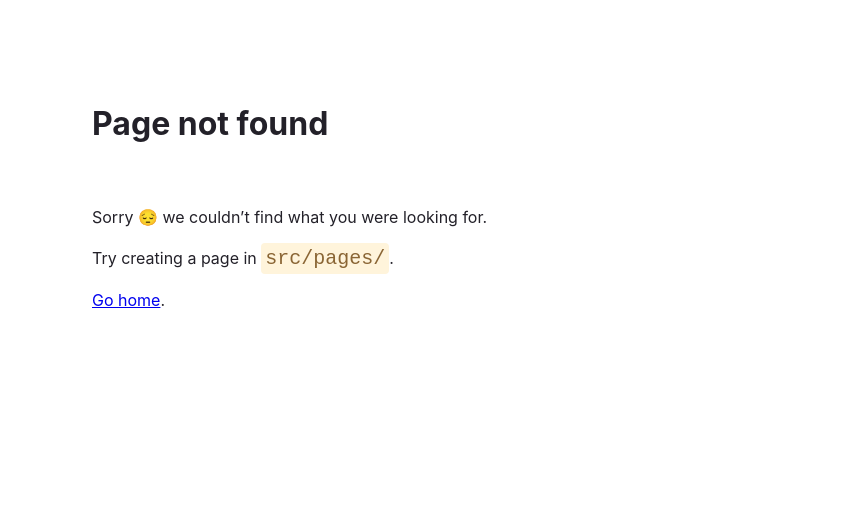
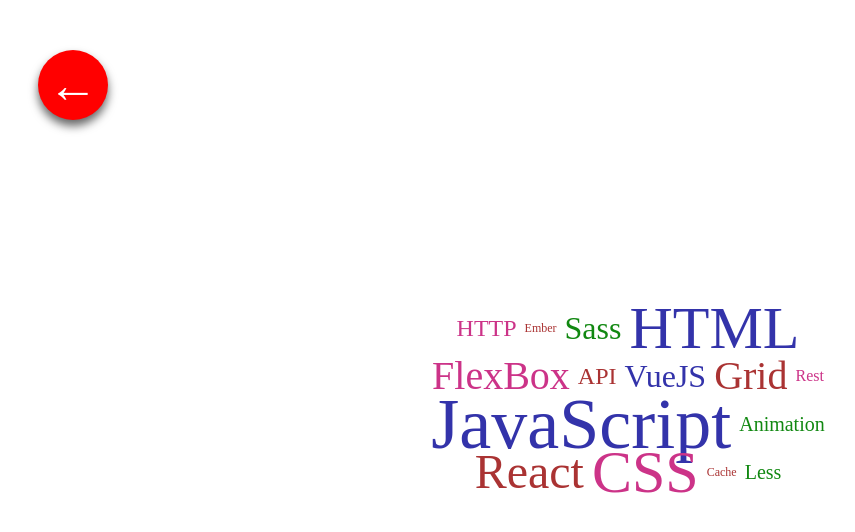
Before and after one commit to Borghese-Gladiator/Cool-Components, a Gatsby site: page /tag_cloud in a window 1280 px wide. Before the commit this address had no page. Shown: the whole page, without its empty margins (12-867 px from the left). Built offline with nearby package versions, Linux system fonts and the light colour scheme; Gatsby itself is replaced by a stand-in of ours.

Commit message:
create tag cloud component & page

```diff
--- /dev/null
+++ b/src/components/TagCloud/TagCloud.css
@@ -0,0 +1,86 @@
+html, body {
+    height: 100vh;
+    width: 100vw;
+    margin: 0;
+    padding: 0;
+    display: flex;
+    align-items: center;
+    justify-content: center;
+  }
+
+  ul.cloud {
+    list-style: none;
+    padding-left: 0;
+    display: flex;
+    flex-wrap: wrap;
+    align-items: center;
+    justify-content: center;
+    line-height: 2.75rem;
+    width: 450px;
+  }
+
+  ul.cloud a {
+    /*
+    Not supported by any browser at the moment :(
+    --size: attr(data-weight number);
+    */
+    --size: 4;
+    --color: #a33;
+    color: var(--color);
+    font-size: calc(var(--size) * 0.25rem + 0.5rem);
+    display: block;
+    padding: 0.125rem 0.25rem;
+    position: relative;
+    text-decoration: none;
+    /*
+    For different tones of a single color
+    opacity: calc((15 - (9 - var(--size))) / 15);
+    */
+  }
+
+  ul.cloud a[data-weight="1"] { --size: 1; }
+  ul.cloud a[data-weight="2"] { --size: 2; }
+  ul.cloud a[data-weight="3"] { --size: 3; }
+  ul.cloud a[data-weight="4"] { --size: 4; }
+  ul.cloud a[data-weight="5"] { --size: 6; }
+  ul.cloud a[data-weight="6"] { --size: 8; }
+  ul.cloud a[data-weight="7"] { --size: 10; }
+  ul.cloud a[data-weight="8"] { --size: 13; }
+  ul.cloud a[data-weight="9"] { --size: 16; }
+
+  ul[data-show-value] a::after {
+    content: " (" attr(data-weight) ")";
+    font-size: 1rem;
+  }
+
+  ul.cloud li:nth-child(2n+1) a { --color: #181; }
+  ul.cloud li:nth-child(3n+1) a { --color: #33a; }
+  ul.cloud li:nth-child(4n+1) a { --color: #c38; }
+
+  ul.cloud a:focus {
+    outline: 1px dashed;
+  }
+
+  ul.cloud a::before {
+    content: "";
+    position: absolute;
+    top: 0;
+    left: 50%;
+    width: 0;
+    height: 100%;
+    background: var(--color);
+    transform: translate(-50%, 0);
+    opacity: 0.15;
+    transition: width 0.25s;
+  }
+
+  ul.cloud a:focus::before,
+  ul.cloud a:hover::before {
+    width: 100%;
+  }
+
+  @media (prefers-reduced-motion) {
+    ul.cloud * {
+      transition: none !important;
+    }
+  }
--- /dev/null
+++ b/src/components/TagCloud/TagCloud.js
@@ -0,0 +1,26 @@
+import React from 'react';
+import './TagCloud.css';
+
+function TagCloud() {
+    return (
+        <ul class="cloud" role="navigation" aria-label="Webdev word cloud">
+            <li><a href="#" data-weight="4">HTTP</a></li>
+            <li><a href="#" data-weight="1">Ember</a></li>
+            <li><a href="#" data-weight="5">Sass</a></li>
+            <li><a href="#" data-weight="8">HTML</a></li>
+            <li><a href="#" data-weight="6">FlexBox</a></li>
+            <li><a href="#" data-weight="4">API</a></li>
+            <li><a href="#" data-weight="5">VueJS</a></li>
+            <li><a href="#" data-weight="6">Grid</a></li>
+            <li><a href="#" data-weight="2">Rest</a></li>
+            <li><a href="#" data-weight="9">JavaScript</a></li>
+            <li><a href="#" data-weight="3">Animation</a></li>
+            <li><a href="#" data-weight="7">React</a></li>
+            <li><a href="#" data-weight="8">CSS</a></li>
+            <li><a href="#" data-weight="1">Cache</a></li>
+            <li><a href="#" data-weight="3">Less</a></li>
+        </ul>
+    )
+}
+
+export default TagCloud;
--- /dev/null
+++ b/src/components/TagCloud/index.js
@@ -0,0 +1 @@
+export { default } from './TagCloud';
--- /dev/null
+++ b/src/pages/tag_cloud.js
@@ -0,0 +1,17 @@
+import React from 'react';
+import { Link } from "gatsby";
+import MyFab from '../components/MyFab';
+import TagCloud from '../components/TagCloud';
+
+const CreditCardPage = () => {
+    return (
+        <div>
+            <Link to="/">
+                <MyFab />
+            </Link>
+            <TagCloud />
+        </div>
+    )
+};
+
+export default CreditCardPage;
```
Also changed, not shown: src/pages/index.js (+8 -5 lines).
